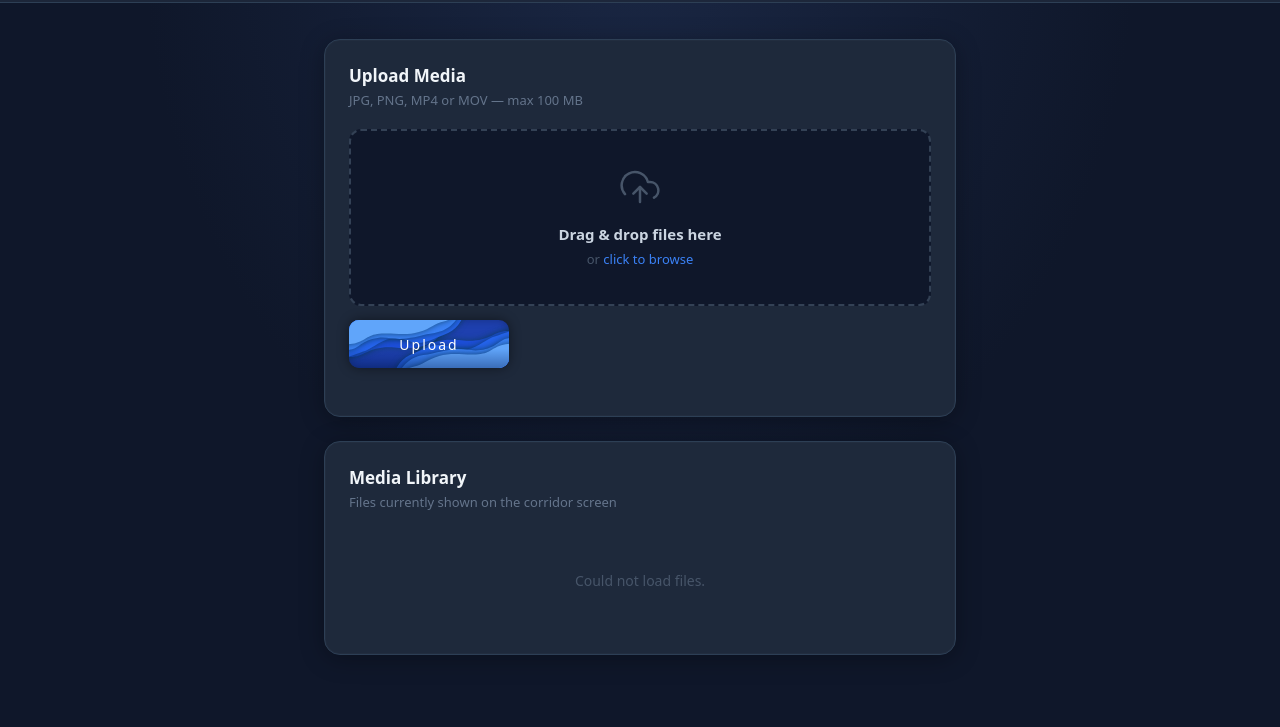
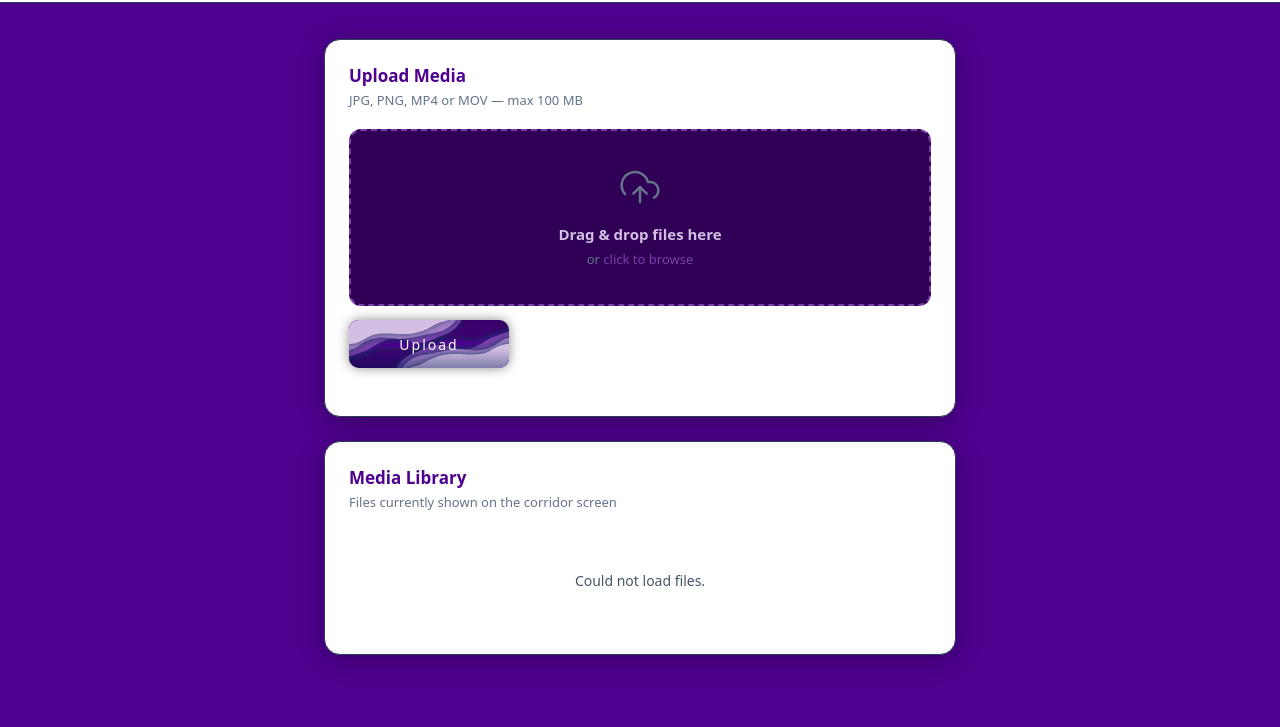
Before and after one commit to Lockz178/a3-info-screen, a website: page frontend/dashboard.html in a window 1280 px wide. Shown: the part 79-806 px from the top of the page. Drawn offline with Linux system fonts and the light colour scheme; no server answers.

Commit message:
Started redesigning dashboard in TAMK colors

```diff
--- a/frontend/style.css
+++ b/frontend/style.css
@@ -10,7 +10,7 @@ body {
   margin: 0;
   font-family: system-ui, -apple-system, 'Segoe UI', Arial, sans-serif;
   background: #111827;
-  color: white;
+  color: #fff;
   min-height: 100vh;
 }
 
@@ -71,12 +71,12 @@ body {
 /* ── Dashboard layout ────────────────────────────────────────────────────── */
 
 .dash-body {
-  background: #0f172a;
-  background-image: radial-gradient(ellipse at top, #1a2744 0%, transparent 55%);
+  background: #4e008e;
+  background-image: None;
 }
 
 .dash-header {
-  background: rgba(30, 41, 59, 0.9);
+  background: #fff;
   backdrop-filter: blur(12px);
   -webkit-backdrop-filter: blur(12px);
   border-bottom: 1px solid #2d3f55;
@@ -96,7 +96,7 @@ body {
 }
 
 .dash-brand__icon {
-  color: #3b82f6;
+  color: #4e008e;
   flex-shrink: 0;
 }
 
@@ -104,7 +104,7 @@ body {
   display: block;
   font-size: 19px;
   font-weight: 700;
-  color: #f1f5f9;
+  color: #4e008e;
   letter-spacing: -0.3px;
 }
 
@@ -119,19 +119,19 @@ body {
   display: flex;
   align-items: center;
   gap: 7px;
-  color: #94a3b8;
+  color: #7a40aa;
   text-decoration: none;
   font-size: 14px;
   font-weight: 500;
   padding: 8px 16px;
-  border: 1px solid #2d3f55;
+  border: 1px solid #4e008e;
   border-radius: 8px;
   transition: color 0.2s, border-color 0.2s, background 0.2s;
 }
 
 .dash-view-link:hover {
-  color: #f1f5f9;
-  border-color: #475569;
+  color: #d3bfe3;
+  border-color: #2f0055;
   background: rgba(255, 255, 255, 0.04);
 }
 
@@ -147,7 +147,7 @@ body {
 /* ── Cards ───────────────────────────────────────────────────────────────── */
 
 .dash-card {
-  background: #1e293b;
+  background: #fff;
   border: 1px solid #2d3f55;
   border-radius: 16px;
   padding: 24px;
@@ -166,7 +166,7 @@ body {
   margin: 0;
   font-size: 17px;
   font-weight: 700;
-  color: #f1f5f9;
+  color: #4e008e;
 }
 
 .dash-card__desc {
@@ -203,34 +203,34 @@ body {
 /* ── Drop zone ───────────────────────────────────────────────────────────── */
 
 .drop-zone {
-  border: 2px dashed #334155;
+  border: 2px dashed #7a40aa;
   border-radius: 12px;
   padding: 36px 24px;
   text-align: center;
   cursor: pointer;
   transition: border-color 0.2s, background 0.2s;
-  background: #0f172a;
+  background: #2f0055;
 }
 
 .drop-zone:focus {
   outline: none;
-  border-color: #3b82f6;
+  border-color: #d3bfe3;
   background: #0f1f38;
 }
 
 .drop-zone:hover {
-  border-color: #3b82f6;
-  background: #0f1f38;
+  border-color: #d3bfe3;
+  background: #1f0039;
 }
 
 .drop-zone.drag-over {
   border-style: solid;
-  border-color: #3b82f6;
+  border-color: #d3bfe3;
   background: #0f1f38;
 }
 
 .drop-zone__icon {
-  color: #475569;
+  color: #64748b;
   margin-bottom: 12px;
   transition: color 0.2s;
 }
@@ -238,24 +238,24 @@ body {
 .drop-zone:hover .drop-zone__icon,
 .drop-zone:focus .drop-zone__icon,
 .drop-zone.drag-over .drop-zone__icon {
-  color: #3b82f6;
+  color: #2d3f55;
 }
 
 .drop-zone__text {
   margin: 0;
   font-size: 15px;
   font-weight: 600;
-  color: #cbd5e1;
+  color: #d3bfe3;
 }
 
 .drop-zone__hint {
   margin: 6px 0 0;
   font-size: 13px;
-  color: #475569;
+  color: #64748b;
 }
 
 .drop-zone__browse {
-  color: #3b82f6;
+  color: #7a40aa;
   font-weight: 500;
 }
 
@@ -265,7 +265,7 @@ body {
   display: flex;
   align-items: center;
   gap: 12px;
-  background: #162032;
+  background: #2f0055;
   border: 1px solid #2d3f55;
   border-radius: 10px;
   padding: 12px 14px;
@@ -284,7 +284,7 @@ body {
 
 .file-preview__icon--image {
   background: #172a45;
-  color: #60a5fa;
+  color: #d3bfe3;
 }
 
 .file-preview__icon--video {
@@ -384,9 +384,17 @@ input[type="range"] {
   margin-top: 4px;
 }
 
-.upload-msg--success { color: #4ade80; }
-.upload-msg--error   { color: #f87171; }
-.upload-msg--info    { color: #94a3b8; }
+.upload-msg--success {
+  color: #4ade80;
+}
+
+.upload-msg--error {
+  color: #f87171;
+}
+
+.upload-msg--info {
+  color: #94a3b8;
+}
 
 /* ── File list ───────────────────────────────────────────────────────────── */
 
@@ -436,7 +444,7 @@ input[type="range"] {
 
 .file-item__icon--image {
   background: #172a45;
-  color: #60a5fa;
+  color: #d3bfe3;
 }
 
 .file-item__icon--video {
@@ -481,12 +489,12 @@ input[type="range"] {
 /* ── Fishy Button ────────────────────────────────────────────────────────── */
 
 .button--upload {
-  --color_1: #1d4ed8;
-  --color_2: #2563eb;
-  --color_3: #3b82f6;
-  --color_4: #60a5fa;
-  --color_5: #1e40af;
-  --color_6: #1e3a8a;
+  --color_1: #4e008e;
+  --color_2: #7a40aa;
+  --color_3: #a780c7;
+  --color_4: #d3bfe3;
+  --color_5: #3e0071;
+  --color_6: #2f0055;
   width: 160px;
   height: 48px;
   border-radius: 10px;
@@ -518,7 +526,7 @@ input[type="range"] {
   position: relative;
   overflow: hidden;
   background: var(--color_5);
-  box-shadow: 0 0 12px rgba(0,0,0,.45), 0 0 8px rgba(0,0,0,.25) inset;
+  box-shadow: 0 0 12px rgba(0, 0, 0, .45), 0 0 8px rgba(0, 0, 0, .25) inset;
   transition: all ease .7s;
   border: none;
   cursor: pointer;
@@ -530,95 +538,193 @@ input[type="range"] {
   content: '';
   position: absolute;
   z-index: 6;
-  top: 0; left: 0;
-  width: 100%; height: 100%;
-  background: linear-gradient(rgba(0,25,85,0) 60%, rgba(0,25,85,.4));
+  top: 0;
+  left: 0;
+  width: 100%;
+  height: 100%;
+  background: linear-gradient(rgba(0, 25, 85, 0) 60%, rgba(0, 25, 85, .4));
 }
 
 .wave {
   position: absolute;
-  top: 0; left: 0;
-  width: 100%; height: 100%;
-  filter: drop-shadow(0 0 3px rgba(10,60,90,0.8));
+  top: 0;
+  left: 0;
+  width: 100%;
+  height: 100%;
+  filter: drop-shadow(0 0 3px rgba(10, 60, 90, 0.8));
 }
-.wave:nth-child(1) { z-index: 1; }
-.wave:nth-child(2) { z-index: 2; }
-.wave:nth-child(3) { z-index: 3; }
-.wave:nth-child(4) { z-index: 5; }
 
-.wave:nth-child(1)::before, .wave:nth-child(1)::after {
+.wave:nth-child(1) {
+  z-index: 1;
+}
+
+.wave:nth-child(2) {
+  z-index: 2;
+}
+
+.wave:nth-child(3) {
+  z-index: 3;
+}
+
+.wave:nth-child(4) {
+  z-index: 5;
+}
+
+.wave:nth-child(1)::before,
+.wave:nth-child(1)::after {
   content: '';
   position: absolute;
-  width: 120px; height: 65px;
+  width: 120px;
+  height: 65px;
   background: var(--color_1);
   clip-path: path('M140.44,0c-12.81,1.3-12.59,12.11-35.96,10.7-14.56-.88-16.21,19.13-40.12,10.57-17.84-6.39-37.9-1.86-49.13,10.03C2.01,45.31,3.29,51.05,0,65.19H140.44V0Z');
   animation: wave1 linear 3s infinite alternate;
 }
-.wave:nth-child(2)::before, .wave:nth-child(2)::after {
+
+.wave:nth-child(2)::before,
+.wave:nth-child(2)::after {
   content: '';
   position: absolute;
-  width: 139px; height: 61px;
+  width: 139px;
+  height: 61px;
   background: var(--color_2);
   clip-path: path('M137.15,.03c-16.75-.44-27.29,4.77-33.69,10.72-6.4,5.96-24.52,19.73-43.08,9.17-13.1-7.46-26.74-3.14-38.25,4.78C6.61,35.38,3.74,44.74,0,59.63H137.15V.03Z');
   animation: wave2 linear 3s infinite alternate;
 }
-.wave:nth-child(3)::before, .wave:nth-child(3)::after {
+
+.wave:nth-child(3)::before,
+.wave:nth-child(3)::after {
   content: '';
   position: absolute;
-  width: 134px; height: 56px;
+  width: 134px;
+  height: 56px;
   background: var(--color_3);
   clip-path: path('M132.61,0c-9.18,3.92-11.29,5.2-19.97,4.19-9.33-1.09-10.97,12.29-25.37,15.53-9.69,2.18-17.12-7.15-28.89-5.37-15.68,2.38-16.35,7.79-29.01,9.38C4.37,26.86-.79,50.3,.09,54.49H132.61V0Z');
   animation: wave3 linear 3s infinite alternate;
 }
-.wave:nth-child(4)::before, .wave:nth-child(4)::after {
+
+.wave:nth-child(4)::before,
+.wave:nth-child(4)::after {
   content: '';
   position: absolute;
-  width: 129px; height: 47px;
+  width: 129px;
+  height: 47px;
   background: var(--color_4);
   clip-path: path('M128.7,.2c-16.75-.44-23.99-.69-30.39,5.26-6.4,5.96-8.68,12.19-26.99,7.33-9.6-2.54-24.02-4.44-34.16,2.33-10.83,7.23-14.87,9.49-22.83,10.33C1.59,26.81-.72,39.73,.17,43.92H128.7V.2Z');
   animation: wave4 linear 3s infinite alternate;
 }
 
-.wave:nth-child(1)::before, .wave:nth-child(2)::before,
-.wave:nth-child(3)::before, .wave:nth-child(4)::before {
+.wave:nth-child(1)::before,
+.wave:nth-child(2)::before,
+.wave:nth-child(3)::before,
+.wave:nth-child(4)::before {
   transform: rotate(180deg);
   transition: all ease 4.4s;
 }
-.wave:nth-child(1)::after, .wave:nth-child(2)::after,
-.wave:nth-child(3)::after, .wave:nth-child(4)::after {
+
+.wave:nth-child(1)::after,
+.wave:nth-child(2)::after,
+.wave:nth-child(3)::after,
+.wave:nth-child(4)::after {
   transition: all ease 4.4s;
 }
 
-.wave:nth-child(1)::before { top: -16px; left: -16px; }
-.wave:nth-child(2)::before { top: -20px; left: -20px; }
-.wave:nth-child(3)::before { top: -20px; left: -20px; }
-.wave:nth-child(4)::before { top: -20px; left: -20px; }
-.wave:nth-child(1)::after  { bottom: -16px; right: -16px; }
-.wave:nth-child(2)::after  { bottom: -20px; right: -20px; }
-.wave:nth-child(3)::after  { bottom: -20px; right: -20px; }
-.wave:nth-child(4)::after  { bottom: -20px; right: -20px; }
+.wave:nth-child(1)::before {
+  top: -16px;
+  left: -16px;
+}
 
-.button:hover .wave { animation: waveShadow ease 1s forwards; }
+.wave:nth-child(2)::before {
+  top: -20px;
+  left: -20px;
+}
 
-.button:hover .wave:nth-child(1)::before { top: -2px; left: -2px; }
-.button:hover .wave:nth-child(1)::after  { bottom: -2px; right: -2px; }
-.button:hover .wave:nth-child(2)::before { top: -2px; left: -2px; }
-.button:hover .wave:nth-child(2)::after  { bottom: -2px; right: -2px; }
-.button:hover .wave:nth-child(3)::before { top: -3px; left: -3px; }
-.button:hover .wave:nth-child(3)::after  { bottom: -3px; right: -3px; }
-.button:hover .wave:nth-child(4)::before { top: -4px; left: -4px; }
-.button:hover .wave:nth-child(4)::after  { bottom: -4px; right: -4px; }
+.wave:nth-child(3)::before {
+  top: -20px;
+  left: -20px;
+}
+
+.wave:nth-child(4)::before {
+  top: -20px;
+  left: -20px;
+}
+
+.wave:nth-child(1)::after {
+  bottom: -16px;
+  right: -16px;
+}
+
+.wave:nth-child(2)::after {
+  bottom: -20px;
+  right: -20px;
+}
+
+.wave:nth-child(3)::after {
+  bottom: -20px;
+  right: -20px;
+}
+
+.wave:nth-child(4)::after {
+  bottom: -20px;
+  right: -20px;
+}
+
+.button:hover .wave {
+  animation: waveShadow ease 1s forwards;
+}
+
+.button:hover .wave:nth-child(1)::before {
+  top: -2px;
+  left: -2px;
+}
+
+.button:hover .wave:nth-child(1)::after {
+  bottom: -2px;
+  right: -2px;
+}
+
+.button:hover .wave:nth-child(2)::before {
+  top: -2px;
+  left: -2px;
+}
+
+.button:hover .wave:nth-child(2)::after {
+  bottom: -2px;
+  right: -2px;
+}
+
+.button:hover .wave:nth-child(3)::before {
+  top: -3px;
+  left: -3px;
+}
+
+.button:hover .wave:nth-child(3)::after {
+  bottom: -3px;
+  right: -3px;
+}
+
+.button:hover .wave:nth-child(4)::before {
+  top: -4px;
+  left: -4px;
+}
+
+.button:hover .wave:nth-child(4)::after {
+  bottom: -4px;
+  right: -4px;
+}
 
 .button:hover {
   background: var(--color_6);
-  box-shadow: 0 0 12px rgba(0,0,0,0), 0 0 12px rgba(0,0,0,.4) inset;
+  box-shadow: 0 0 12px rgba(0, 0, 0, 0), 0 0 12px rgba(0, 0, 0, .4) inset;
 }
 
 .fish {
   position: absolute;
   z-index: 4;
-  top: -80px; right: -20px;
-  width: 52px; height: 78px;
+  top: -80px;
+  right: -20px;
+  width: 52px;
+  height: 78px;
   clip-path: path('M34.53,16.03c5.88-1.55,11.58,.46,16.58-2.77-8.2-.76-6.29-2.68-9.51-3.84,.25-2.73-4.57-5.35-3.07-9.43-4.36,3.06-2.05,8.99-6.07,13.57,0,0-17.91,9.39-25.74,22.9-2.04-2.67-3.76-8.1-5.1-9.25,1.19,5.05-.05,9.67,1.84,15.88-.03,.08-7.85,22.39,.12,30.85,3.05,3.24,15.5-12.58,18.03-25.6,5.49-4.79,6.56-9.79,10.27-13.88-1.67,.35-5.57,3.99-8.6,5.46,3.5-14.8,8.58-20.9,11.25-23.9Z');
   background: #fff;
   opacity: 0;
@@ -634,27 +740,98 @@ input[type="range"] {
   position: absolute;
   z-index: 7;
   top: 0;
-  width: 30px; height: 80px;
+  width: 30px;
+  height: 80px;
 }
-.bubble::before, .bubble::after {
+
+.bubble::before,
+.bubble::after {
   content: '';
   position: absolute;
   bottom: 0;
   border-radius: 50%;
-  background: rgba(255,255,255,0);
+  background: rgba(255, 255, 255, 0);
 }
-.bubble:nth-child(6)  { left: 16px; }
-.bubble:nth-child(7)  { left: 48px; }
-.bubble:nth-child(8)  { right: 16px; }
-.bubble:nth-child(9)  { right: 48px; }
-.bubble:nth-child(6)::before  { width:16px; height:16px; left:0;    bottom:-60px; transition: all ease 3.7s; }
-.bubble:nth-child(6)::after   { width:8px;  height:8px;  right:4px; bottom:-10px; transition: all ease 3.4s; }
-.bubble:nth-child(7)::before  { width:10px; height:10px; left:0;    bottom:-25px; transition: all ease 3.5s; }
-.bubble:nth-child(7)::after   { width:14px; height:14px; right:0;   bottom:-50px; transition: all ease 3.3s; }
-.bubble:nth-child(8)::before  { width:16px; height:16px; left:0;    bottom:-30px; transition: all ease 3.5s; }
-.bubble:nth-child(8)::after   { width:8px;  height:8px;  right:4px; bottom:-70px; transition: all ease 3.3s; }
-.bubble:nth-child(9)::before  { width:10px; height:10px; left:0;    bottom:-40px; transition: all ease 3.6s; }
-.bubble:nth-child(9)::after   { width:14px; height:14px; right:0;   bottom:-15px; transition: all ease 3.7s; }
+
+.bubble:nth-child(6) {
+  left: 16px;
+}
+
+.bubble:nth-child(7) {
+  left: 48px;
+}
+
+.bubble:nth-child(8) {
+  right: 16px;
+}
+
+.bubble:nth-child(9) {
+  right: 48px;
+}
+
+.bubble:nth-child(6)::before {
+  width: 16px;
+  height: 16px;
+  left: 0;
+  bottom: -60px;
+  transition: all ease 3.7s;
+}
+
+.bubble:nth-child(6)::after {
+  width: 8px;
+  height: 8px;
+  right: 4px;
+  bottom: -10px;
+  transition: all ease 3.4s;
+}
+
+.bubble:nth-child(7)::before {
+  width: 10px;
+  height: 10px;
+  left: 0;
+  bottom: -25px;
+  transition: all ease 3.5s;
+}
+
+.bubble:nth-child(7)::after {
+  width: 14px;
+  height: 14px;
+  right: 0;
+  bottom: -50px;
+  transition: all ease 3.3s;
+}
+
+.bubble:nth-child(8)::before {
+  width: 16px;
+  height: 16px;
+  left: 0;
+  bottom: -30px;
+  transition: all ease 3.5s;
+}
+
+.bubble:nth-child(8)::after {
+  width: 8px;
+  height: 8px;
+  right: 4px;
+  bottom: -70px;
+  transition: all ease 3.3s;
+}
+
+.bubble:nth-child(9)::before {
+  width: 10px;
+  height: 10px;
+  left: 0;
+  bottom: -40px;
+  transition: all ease 3.6s;
+}
+
+.bubble:nth-child(9)::after {
+  width: 14px;
+  height: 14px;
+  right: 0;
+  bottom: -15px;
+  transition: all ease 3.7s;
+}
 
 .button__text {
   position: relative;
@@ -672,31 +849,73 @@ input[type="range"] {
 }
 
 @keyframes waveShadow {
-  0%   { filter: drop-shadow(0 0 1.5px rgba(10,60,90,0.4)); }
-  100% { filter: drop-shadow(0 0 10px rgba(10,60,90,0.35)); }
+  0% {
+    filter: drop-shadow(0 0 1.5px rgba(10, 60, 90, 0.4));
+  }
+
+  100% {
+    filter: drop-shadow(0 0 10px rgba(10, 60, 90, 0.35));
+  }
 }
+
 @keyframes wave1 {
-  0%   { clip-path: path('M140.44,0c-12.81,1.3-12.59,12.11-35.96,10.7-14.56-.88-16.21,19.13-40.12,10.57-17.84-6.39-37.9-1.86-49.13,10.03C2.01,45.31,3.29,51.05,0,65.19H140.44V0Z'); }
-  100% { clip-path: path('M140.44,0c-17.21,3.05-17.35,17.42-35.08,14.77-16.69-2.49-23.72-6.62-50.13,7.7-13.98,6.99-26.83-2.07-39.76,8.45C4.54,39.98,3.29,48.5,0,62.64H140.44V0Z'); }
+  0% {
+    clip-path: path('M140.44,0c-12.81,1.3-12.59,12.11-35.96,10.7-14.56-.88-16.21,19.13-40.12,10.57-17.84-6.39-37.9-1.86-49.13,10.03C2.01,45.31,3.29,51.05,0,65.19H140.44V0Z');
+  }
+
+  100% {
+    clip-path: path('M140.44,0c-17.21,3.05-17.35,17.42-35.08,14.77-16.69-2.49-23.72-6.62-50.13,7.7-13.98,6.99-26.83-2.07-39.76,8.45C4.54,39.98,3.29,48.5,0,62.64H140.44V0Z');
+  }
 }
+
 @keyframes wave2 {
-  0%   { clip-path: path('M137.15,.03c-16.75-.44-27.29,4.77-33.69,10.72-6.4,5.96-24.52,19.73-43.08,9.17-13.1-7.46-26.74-3.14-38.25,4.78C6.61,35.38,3.74,44.74,0,59.63H137.15V.03Z'); }
-  100% { clip-path: path('M137.15,0c-17.21,10.16-17.24,10.78-37.72,9.6-14.61-.84-20.23,16.56-38.49,12.08-14.89-3.65-18.21,9.53-31.75,6.88C10.69,24.95,3.74,44.71,0,59.6H137.15V0Z'); }
+  0% {
+    clip-path: path('M137.15,.03c-16.75-.44-27.29,4.77-33.69,10.72-6.4,5.96-24.52,19.73-43.08,9.17-13.1-7.46-26.74-3.14-38.25,4.78C6.61,35.38,3.74,44.74,0,59.63H137.15V.03Z');
+  }
+
+  100% {
+    clip-path: path('M137.15,0c-17.21,10.16-17.24,10.78-37.72,9.6-14.61-.84-20.23,16.56-38.49,12.08-14.89-3.65-18.21,9.53-31.75,6.88C10.69,24.95,3.74,44.71,0,59.6H137.15V0Z');
+  }
 }
+
 @keyframes wave3 {
-  0%   { clip-path: path('M132.61,0c-9.18,3.92-11.29,5.2-19.97,4.19-9.33-1.09-10.97,12.29-25.37,15.53-9.69,2.18-17.12-7.15-28.89-5.37-15.68,2.38-16.35,7.79-29.01,9.38C4.37,26.86-.79,50.3,.09,54.49H132.61V0Z'); }
-  100% { clip-path: path('M132.53,0c-3.02,8.29-13.7,3.05-21.15,10.78-6.52,6.76-10.8,3.72-29.64,3.97-9.93,.13-15.11,7.85-26.94,9.14-10.81,1.18-15.58-4.27-28.13-1.99C8.04,25.29-.82,50.3,.06,54.49H132.53V0Z'); }
+  0% {
+    clip-path: path('M132.61,0c-9.18,3.92-11.29,5.2-19.97,4.19-9.33-1.09-10.97,12.29-25.37,15.53-9.69,2.18-17.12-7.15-28.89-5.37-15.68,2.38-16.35,7.79-29.01,9.38C4.37,26.86-.79,50.3,.09,54.49H132.61V0Z');
+  }
+
+  100% {
+    clip-path: path('M132.53,0c-3.02,8.29-13.7,3.05-21.15,10.78-6.52,6.76-10.8,3.72-29.64,3.97-9.93,.13-15.11,7.85-26.94,9.14-10.81,1.18-15.58-4.27-28.13-1.99C8.04,25.29-.82,50.3,.06,54.49H132.53V0Z');
+  }
 }
+
 @keyframes wave4 {
-  0%   { clip-path: path('M128.7,.2c-16.75-.44-23.99-.69-30.39,5.26-6.4,5.96-8.68,12.19-26.99,7.33-9.6-2.54-24.02-4.44-34.16,2.33-10.83,7.23-14.87,9.49-22.83,10.33C1.59,26.81-.72,39.73,.17,43.92H128.7V.2Z'); }
-  100% { clip-path: path('M128.53,0c-13.22,12-19.04,5.96-27.62,4.3-12.9-2.5-14.51,2.69-29.7,10.84-8.75,4.7-15.33,2.81-28.21-.3-15.44-3.72-19.2,7.95-29.03,11.04C4.72,28.8,.76,37.83,0,43.72H128.53V0Z'); }
+  0% {
+    clip-path: path('M128.7,.2c-16.75-.44-23.99-.69-30.39,5.26-6.4,5.96-8.68,12.19-26.99,7.33-9.6-2.54-24.02-4.44-34.16,2.33-10.83,7.23-14.87,9.49-22.83,10.33C1.59,26.81-.72,39.73,.17,43.92H128.7V.2Z');
+  }
+
+  100% {
+    clip-path: path('M128.53,0c-13.22,12-19.04,5.96-27.62,4.3-12.9-2.5-14.51,2.69-29.7,10.84-8.75,4.7-15.33,2.81-28.21-.3-15.44-3.72-19.2,7.95-29.03,11.04C4.72,28.8,.76,37.83,0,43.72H128.53V0Z');
+  }
 }
+
 @keyframes fish {
-  0%   { top:-80px; right:-20px; transform:rotate(0);
-         clip-path:path('M34.53,16.03c5.88-1.55,11.58,.46,16.58-2.77-8.2-.76-6.29-2.68-9.51-3.84,.25-2.73-4.57-5.35-3.07-9.43-4.36,3.06-2.05,8.99-6.07,13.57,0,0-17.91,9.39-25.74,22.9-2.04-2.67-3.76-8.1-5.1-9.25,1.19,5.05-.05,9.67,1.84,15.88-.03,.08-7.85,22.39,.12,30.85,3.05,3.24,15.5-12.58,18.03-25.6,5.49-4.79,6.56-9.79,10.27-13.88-1.67,.35-5.57,3.99-8.6,5.46,3.5-14.8,8.58-20.9,11.25-23.9Z'); }
-  50%  { clip-path:path('M17.92,14.38c1.77-4.98,5.6-8.82,5.7-14.38-4.05,6.12-5,3.31-8.12,6-2.63-1.74-6.8,1.19-9.75-2.12,.35,5.4,6.79,7.43,8.26,12.02,0,0,.86,10.01-6.97,23.52-2.04-2.67-3.76-8.1-5.1-9.25,1.19,5.05-.05,9.67,1.84,15.88-.03,.08-8.58,20.98,.12,30.85,2.94,3.34,19.34-10.13,18.67-25.45,5.49-4.79,5.92-9.94,9.63-14.03-1.67,.35-6.84,4.82-9.88,6.29,.14-12.63-4.09-23.04-4.42-29.33Z'); }
-  100% { top:100px; right:80px; transform:rotate(40deg);
-         clip-path:path('M17.92,14.38c1.77-4.98,5.6-8.82,5.7-14.38-4.05,6.12-5,3.31-8.12,6-2.63-1.74-6.8,1.19-9.75-2.12,.35,5.4,6.79,7.43,8.26,12.02,0,0,.86,10.01-6.97,23.52-2.04-2.67-3.76-8.1-5.1-9.25,1.19,5.05-.05,9.67,1.84,15.88-.03,.08-8.58,20.98,.12,30.85,2.94,3.34,19.34-10.13,18.67-25.45,5.49-4.79,5.92-9.94,9.63-14.03-1.67,.35-6.84,4.82-9.88,6.29,.14-12.63-4.09-23.04-4.42-29.33Z'); }
+  0% {
+    top: -80px;
+    right: -20px;
+    transform: rotate(0);
+    clip-path: path('M34.53,16.03c5.88-1.55,11.58,.46,16.58-2.77-8.2-.76-6.29-2.68-9.51-3.84,.25-2.73-4.57-5.35-3.07-9.43-4.36,3.06-2.05,8.99-6.07,13.57,0,0-17.91,9.39-25.74,22.9-2.04-2.67-3.76-8.1-5.1-9.25,1.19,5.05-.05,9.67,1.84,15.88-.03,.08-7.85,22.39,.12,30.85,3.05,3.24,15.5-12.58,18.03-25.6,5.49-4.79,6.56-9.79,10.27-13.88-1.67,.35-5.57,3.99-8.6,5.46,3.5-14.8,8.58-20.9,11.25-23.9Z');
+  }
+
+  50% {
+    clip-path: path('M17.92,14.38c1.77-4.98,5.6-8.82,5.7-14.38-4.05,6.12-5,3.31-8.12,6-2.63-1.74-6.8,1.19-9.75-2.12,.35,5.4,6.79,7.43,8.26,12.02,0,0,.86,10.01-6.97,23.52-2.04-2.67-3.76-8.1-5.1-9.25,1.19,5.05-.05,9.67,1.84,15.88-.03,.08-8.58,20.98,.12,30.85,2.94,3.34,19.34-10.13,18.67-25.45,5.49-4.79,5.92-9.94,9.63-14.03-1.67,.35-6.84,4.82-9.88,6.29,.14-12.63-4.09-23.04-4.42-29.33Z');
+  }
+
+  100% {
+    top: 100px;
+    right: 80px;
+    transform: rotate(40deg);
+    clip-path: path('M17.92,14.38c1.77-4.98,5.6-8.82,5.7-14.38-4.05,6.12-5,3.31-8.12,6-2.63-1.74-6.8,1.19-9.75-2.12,.35,5.4,6.79,7.43,8.26,12.02,0,0,.86,10.01-6.97,23.52-2.04-2.67-3.76-8.1-5.1-9.25,1.19,5.05-.05,9.67,1.84,15.88-.03,.08-8.58,20.98,.12,30.85,2.94,3.34,19.34-10.13,18.67-25.45,5.49-4.79,5.92-9.94,9.63-14.03-1.67,.35-6.84,4.82-9.88,6.29,.14-12.63-4.09-23.04-4.42-29.33Z');
+  }
 }
 
 /* ── Responsive ──────────────────────────────────────────────────────────── */
```
